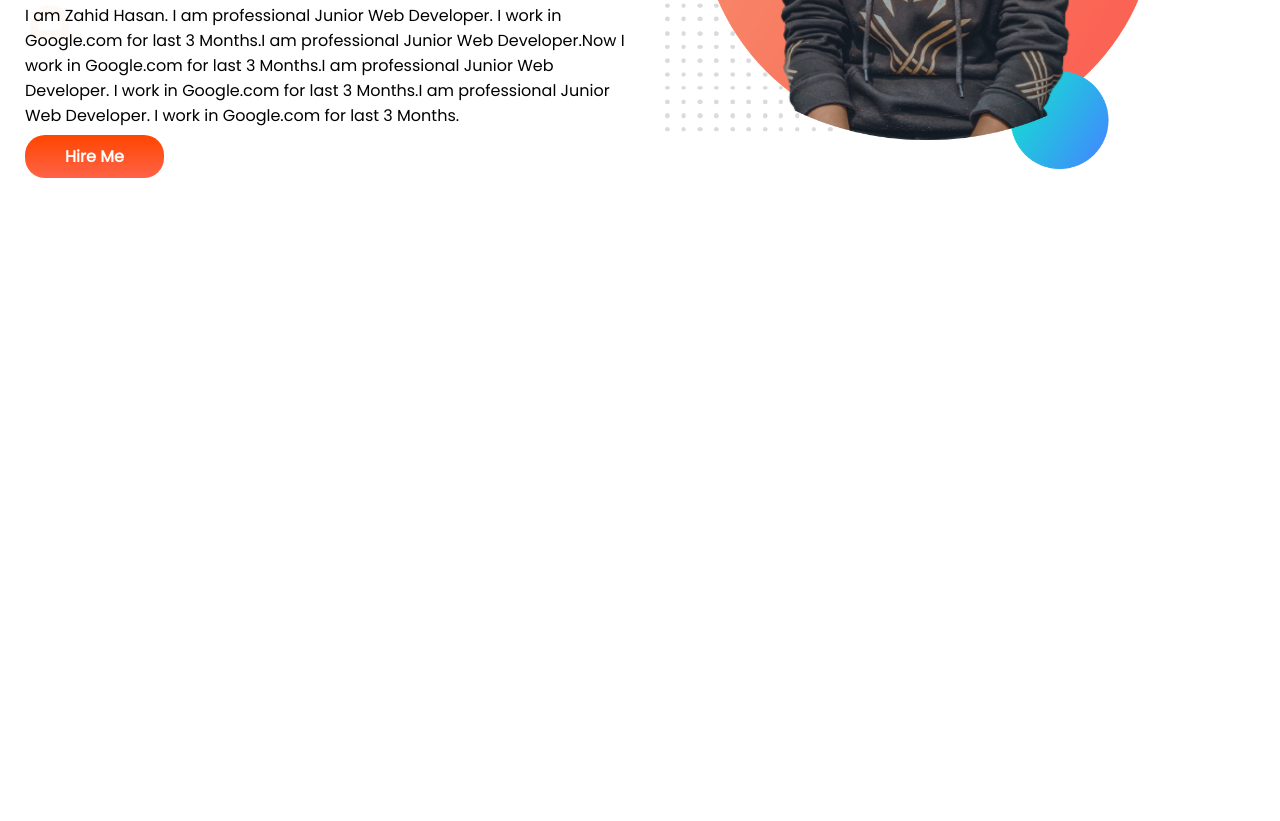
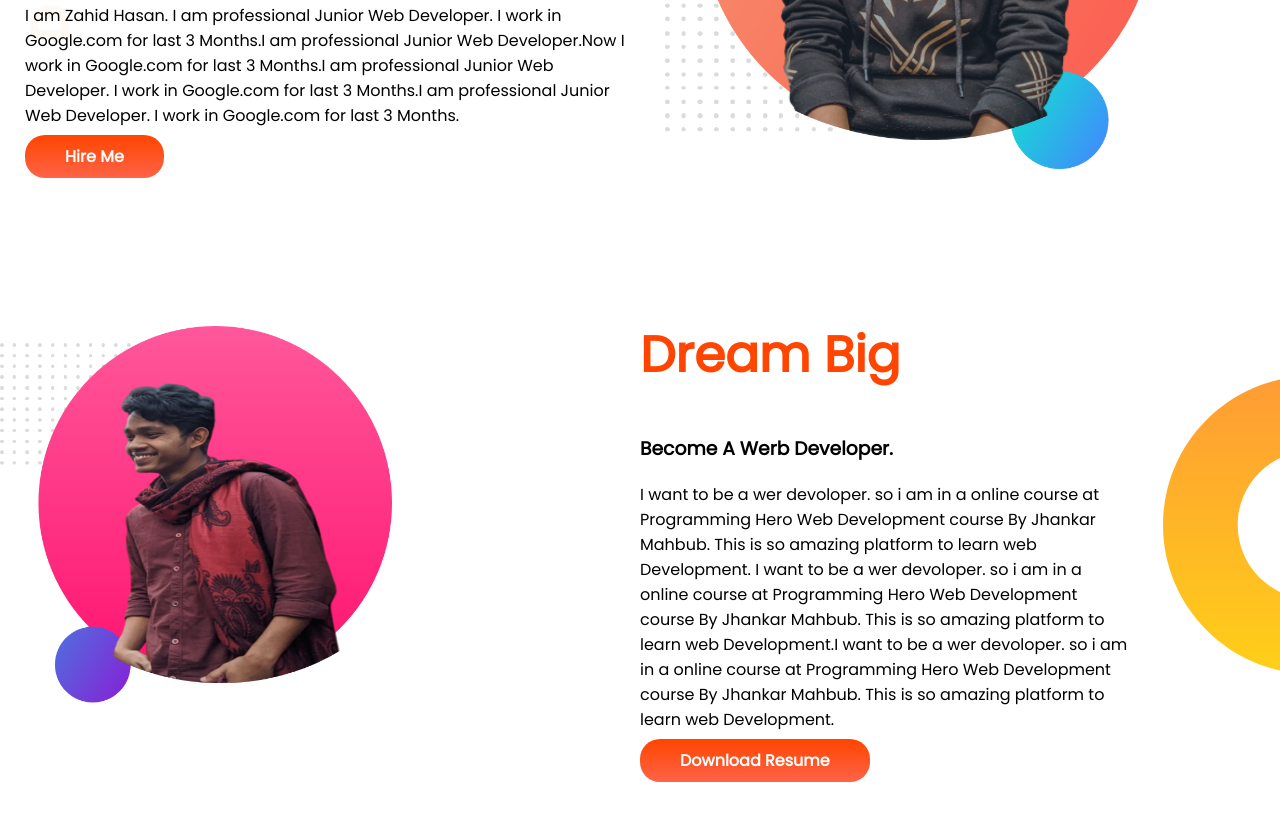
Before and after one commit to zahidhasan0/zahid-portfolio, a plain HTML site: page index.html in a window 1280 px wide. Shown: the part 319-1140 px from the top of the page. Before the commit the page ends 800 px from the top, so only its background shows below. Drawn offline with Linux system fonts and the light colour scheme.

Commit message:
second section

```diff
--- a/index.html
+++ b/index.html
@@ -31,6 +31,27 @@
 
         </div>
     </section>
+    <section class="dream-big">
+        <div class="sec-2">
+            <img src="images/my-bg2.png" alt="">
+        </div>
+        <div class="sec-2">
+            <h1 class="heading">
+                Dream Big</h1>
+            <h3>
+                Become A Werb Developer.
+            </h3>
+            <p>
+                I want to be a wer devoloper. so i am in a online course at Programming Hero Web Development course By
+                Jhankar Mahbub. This is so amazing platform to learn web Development. I want to be a wer devoloper. so i
+                am in a online course at Programming Hero Web Development course By Jhankar Mahbub. This is so amazing
+                platform to learn web Development.I want to be a wer devoloper. so i am in a online course at
+                Programming Hero Web Development course By Jhankar Mahbub. This is so amazing platform to learn web
+                Development.
+            </p>
+            <a class="link-button" target="_blank" href="https://drive.google.com/drive/my-drive">Download Resume</a>
+        </div>
+    </section>
 </body>
 
 </html>
--- a/style.css
+++ b/style.css
@@ -14,6 +14,7 @@ h1 {
 
 section {
     display: flex;
+    margin-bottom: 100px;
 }
 
 .half-width {
@@ -44,3 +45,24 @@ section {
     background-image: url(images/top-banner.png);
     background-repeat: no-repeat;
 }
+
+.heading {
+    color: orangered;
+}
+
+.sec-2 {
+    width: 50%;
+    padding-right: 150px;
+
+}
+
+.sec-2 img {
+    width: 80%;
+    margin-top: 50px;
+}
+
+.dream-big {
+    background-image: url(images/dream-bg.png);
+    background-repeat: no-repeat;
+    background-position: right;
+}
```
